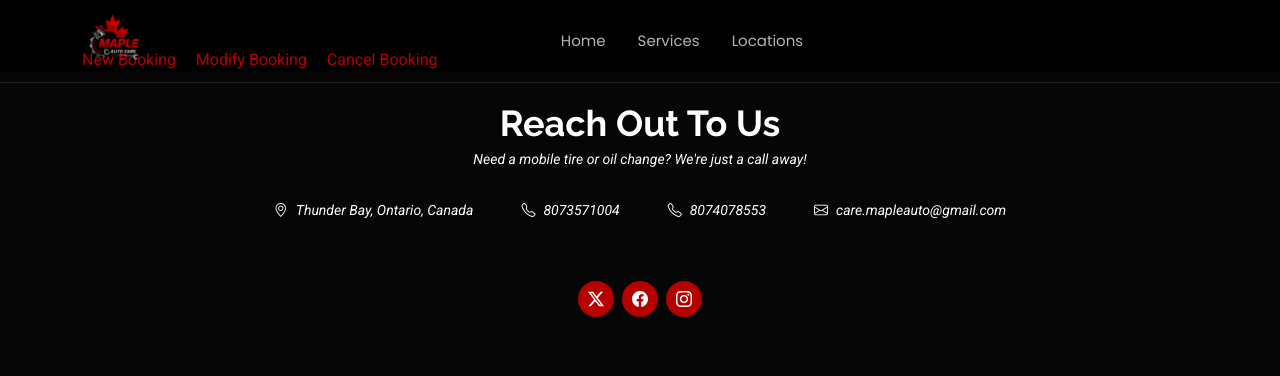
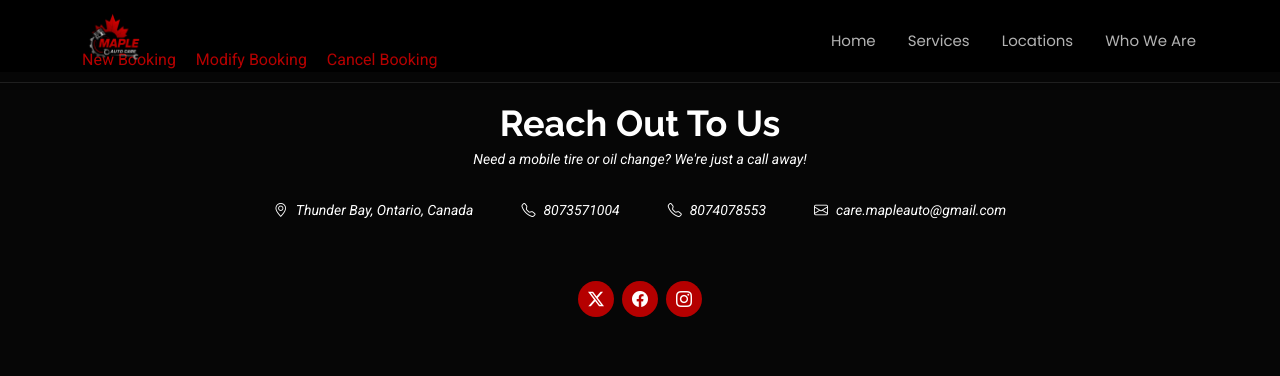
Before and after one commit to swapglobals3333/autos, a Django app: page /booking/ in a window 1280 px wide. Shown: the top 376 px of the page. Run offline with Django 5.2, Linux system fonts and the light colour scheme; some libraries are stand-ins or nearby versions.

Commit message:
Update navbar.html

```diff
--- a/templates/navbar.html
+++ b/templates/navbar.html
@@ -3,12 +3,9 @@
   <div class="container position-relative d-flex align-items-center justify-content-between">
 
     <a href="#" class="logo d-flex align-items-center me-auto me-xl-0">
-        <!-- Uncomment the line below if you also wish to use an image logo -->
-        <img src="static/img/logo.png" alt="">
-        <!-- <h1 class="sitename">KnightOne</h1> -->
+      <img src="{% static 'img/logo.png' %}" alt="">
     </a>
 
-      <nav id="navmenu" class="navmenu">
     <nav id="navmenu" class="navmenu">
       <ul>
         <li>
@@ -20,16 +17,12 @@
         <li>
           <a href="{% url 'locations' %}" class="{% if request.path == '/locations/' %}active{% endif %}">Locations</a>
         </li>
-            <!-- <li>
-              <a href="{% url 'new-booking' %}" class="{% if request.path == '/booking/' %}active{% endif %}">Booking</a>
-            </li> -->
+        <li>
+          <a href="{% url 'whowe' %}" class="{% if request.path == '/whowe/' %}active{% endif %}">Who We Are</a>
+        </li>
       </ul>
     </nav>
 
     <i class="mobile-nav-toggle d-xl-none bi bi-list"></i>
-      </nav>
-
-<div class="hidden"></div>
-
   </div>
 </header>
```
Lines whose indentation alone changed are shown as unchanged.
